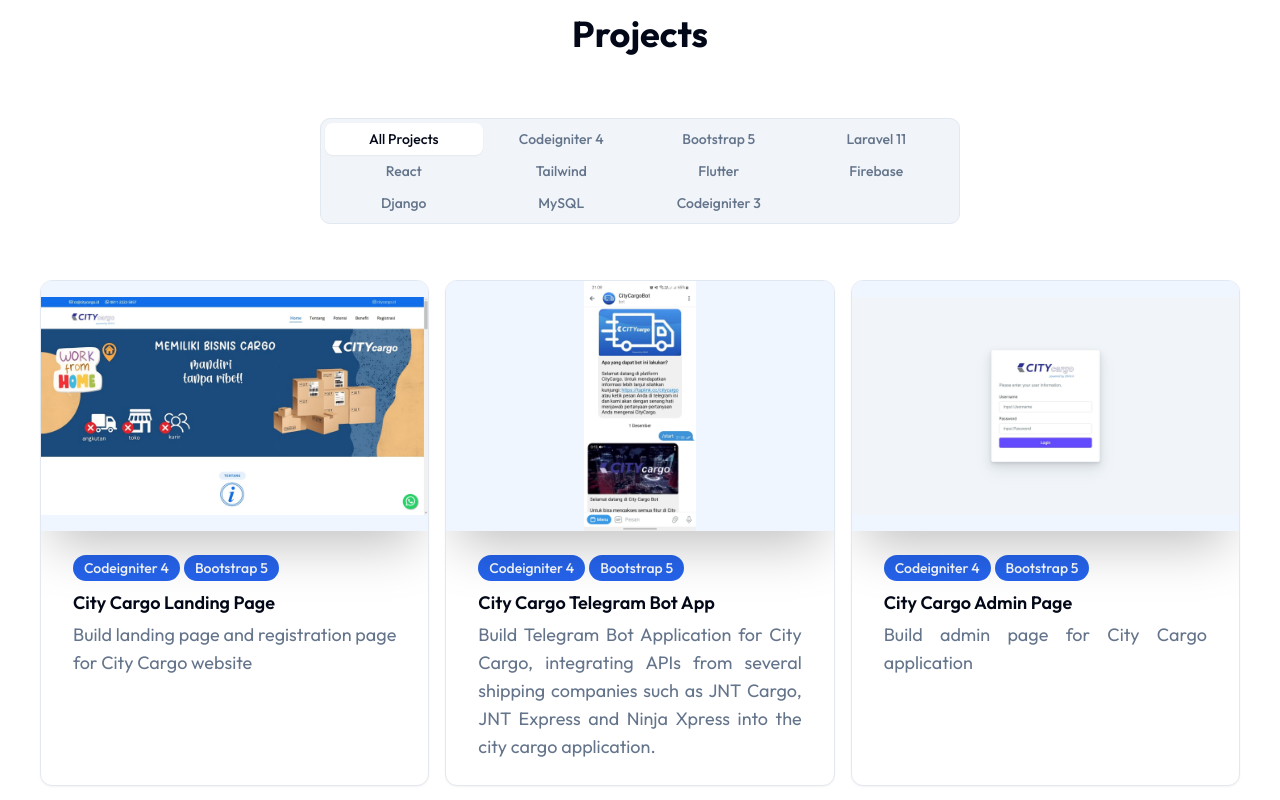
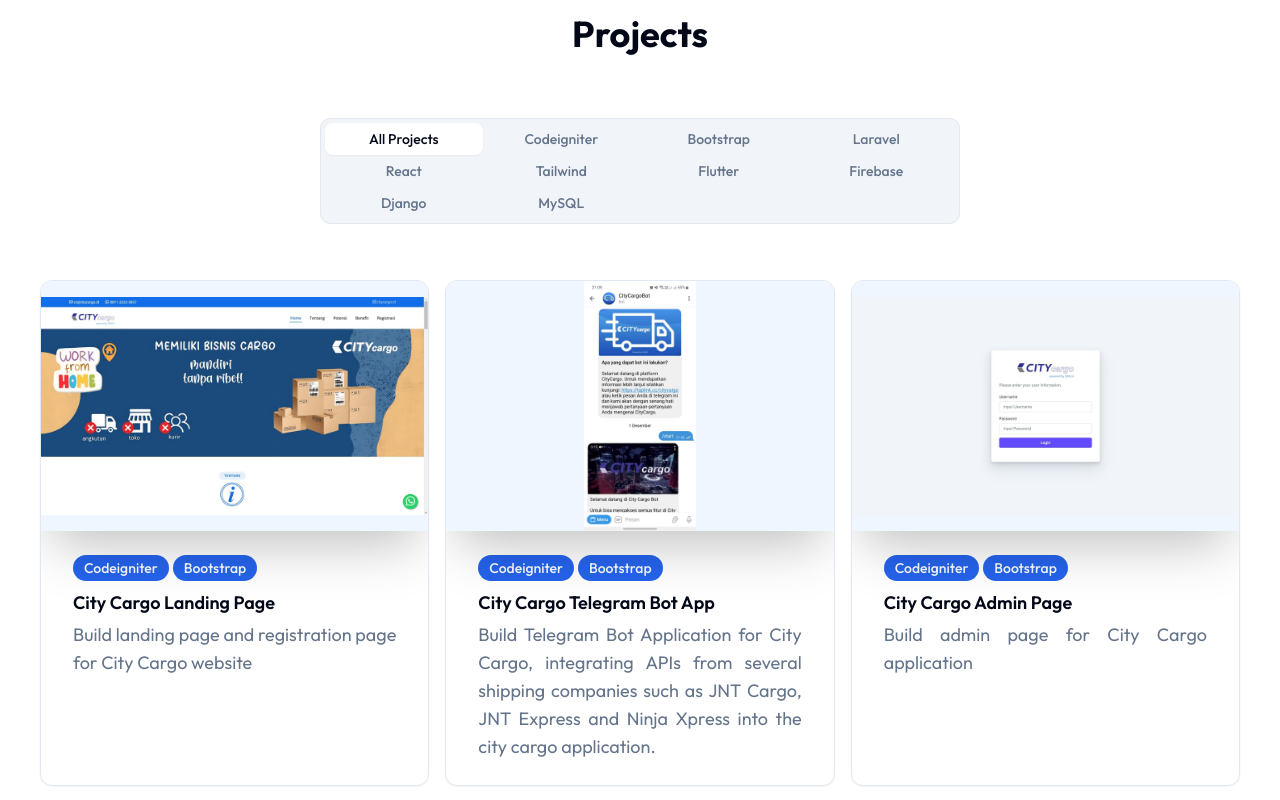
Before and after one commit to mrizkinm/mrizkinm.github.io, a Next.js app: page / in a window 1280 px wide. Shown: the part 2840-3640 px from the top of the page. Built offline with nearby package versions, Linux system fonts and the light colour scheme.

Commit message:
change category name

```diff
--- a/components/Projects.jsx
+++ b/components/Projects.jsx
@@ -1,13 +1,13 @@
 "use client"
 
-import React, { useEffect, useState } from 'react'
+import React, { useState } from 'react'
 import { Tabs, TabsList, TabsContent, TabsTrigger } from '@/components/ui/tabs'
 import ProjectCard from './ProjectCard'
 
 const project = [
   {
     image: ['/img/projects/citycargo1.jpg', '/img/projects/citycargo2.jpg'],
-    category: ['Codeigniter 4', 'Bootstrap 5'],
+    category: ['Codeigniter', 'Bootstrap'],
     name: 'City Cargo Landing Page',
     description: 'Build landing page and registration page for City Cargo website',
     link: 'https://citycargo.id',
@@ -15,7 +15,7 @@
   },
   {
     image: ['/img/projects/ccbot1.jpg', '/img/projects/ccbot2.jpg'],
-    category: ['Codeigniter 4', 'Bootstrap 5'],
+    category: ['Codeigniter', 'Bootstrap'],
     name: 'City Cargo Telegram Bot App',
     description: 'Build Telegram Bot Application for City Cargo, integrating APIs from several shipping companies such as JNT Cargo, JNT Express and Ninja Xpress into the city cargo application.',
     link: 'https://t.me/CityCargo_bot',
@@ -23,7 +23,7 @@
   },
   {
     image: ['/img/projects/admincc.jpg'],
-    category: ['Codeigniter 4', 'Bootstrap 5'],
+    category: ['Codeigniter', 'Bootstrap'],
     name: 'City Cargo Admin Page',
     description: 'Build admin page for City Cargo application',
     link: '',
@@ -31,7 +31,7 @@
   },
   {
     image: ['/img/projects/abisha1.jpg', '/img/projects/abisha2.jpg'],
-    category: ['Codeigniter 4'],
+    category: ['Codeigniter'],
     name: 'Abisha Business Opportunity',
     description: 'Build landing page and registration page for Abisha Business Opportunity website',
     link: 'https://abisha.id',
@@ -39,7 +39,7 @@
   },
   {
     image: ['/img/projects/mmsi.jpg'],
-    category: ['Codeigniter 4'],
+    category: ['Codeigniter'],
     name: 'Koperasi Maju Makmur Sejahtera Indonesia',
     description: 'Build company profile for Koperasi Maju Makmur Sejahtera Indonesia website',
     link: 'https://mms.id',
@@ -47,7 +47,7 @@
   },
   {
     image: ['/img/projects/adminmmsi.jpg'],
-    category: ['Laravel 11'],
+    category: ['Laravel'],
     name: 'Koperasi Maju Makmur Sejahtera Indonesia Admin Page',
     description: 'Build admin page for Koperasi Maju Makmur Sejahtera Indonesia',
     link: '',
@@ -87,7 +87,7 @@
   },
   {
     image: ['/img/projects/sawkasir1.jpg', '/img/projects/sawkasir2.jpg', '/img/projects/sawkasir3.jpg'],
-    category: ['Codeigniter 3', 'MySQL'],
+    category: ['Codeigniter', 'MySQL'],
     name: 'Decision Support System with SAW method for selecting cashier employees',
     description: 'Decision Support System with SAW (Simple Additive Weighting) method for selecting cashier employees',
     link: '',
```
